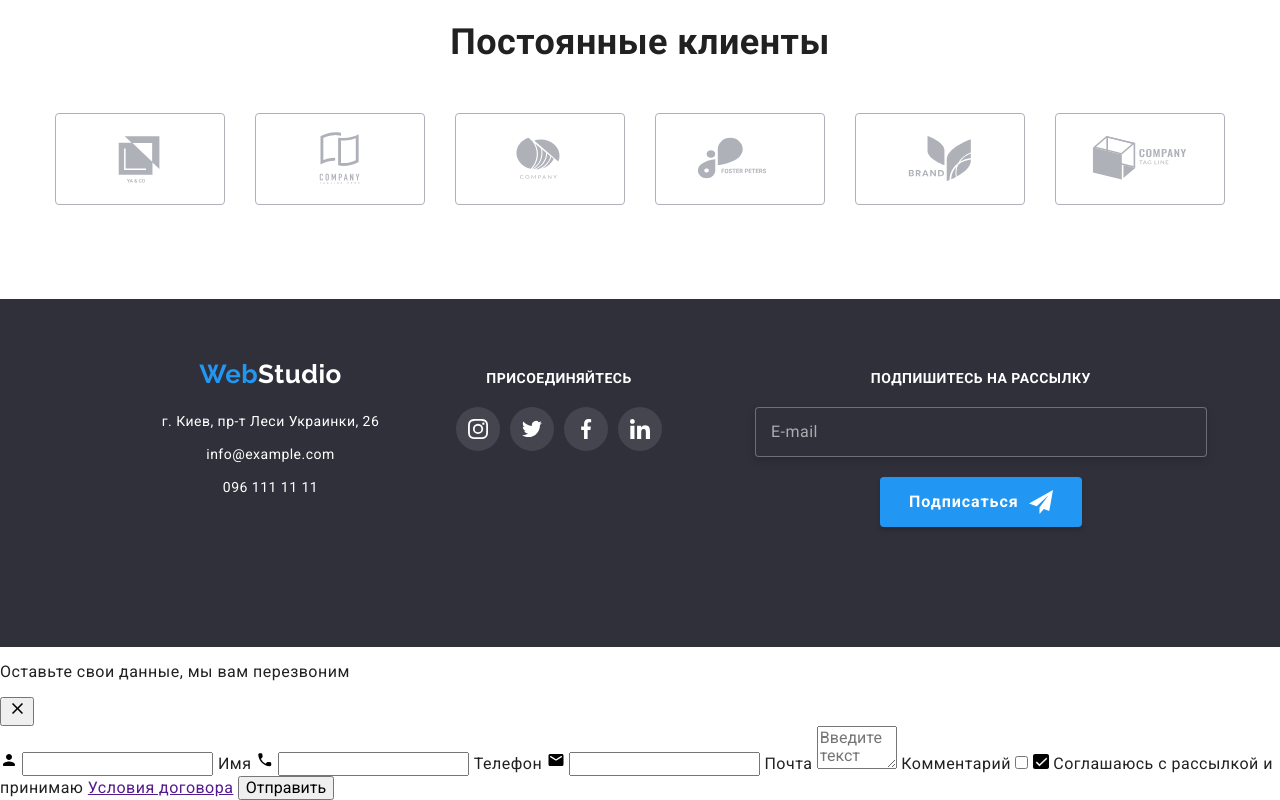
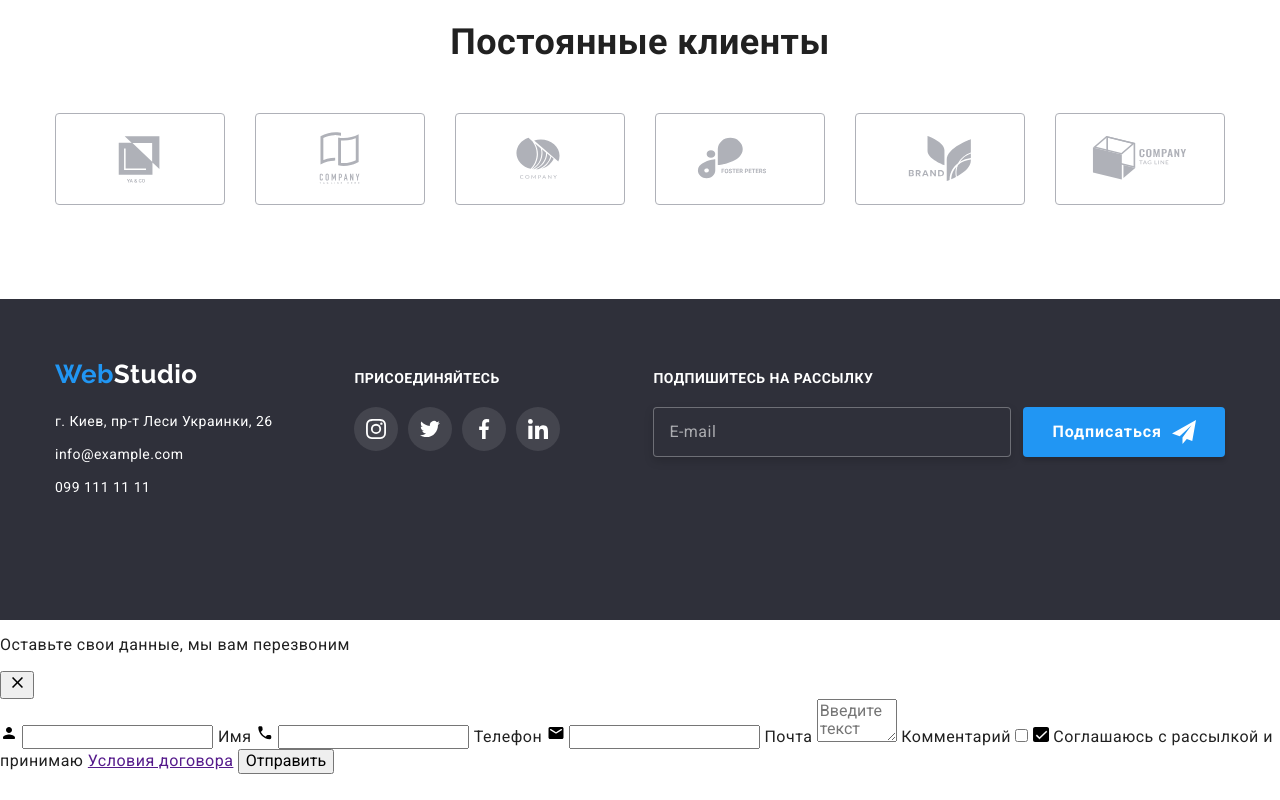
Before and after one commit to VladyslavSht/goit-markup-hw-08, a plain HTML site: page index.html in a window 1280 px wide. Shown: the part 2377-3177 px from the top of the page. After the commit the page ends 3151 px from the top, so only its background shows below. Drawn offline with nearby package versions, Linux system fonts and the light colour scheme.

Commit message:
сделан футтер

```diff
--- a/index.html
+++ b/index.html
@@ -386,7 +386,7 @@
           <ul class="list">
             <li class="bottom-left-title">г. Киев, пр-т Леси Украинки, 26</li>
             <li class="bottom-left-contacts"><a href="mailto:info@example.com" class="link">info@example.com</a></li>
-            <li class="bottom-left-contacts"><a href="tel:+380961111111" class="link">096 111 11 11</a></li>
+            <li class="bottom-left-contacts"><a href="tel:+380991111111" class="link">099 111 11 11</a></li>
           </ul>
           </address>
         </div>
@@ -423,7 +423,7 @@
           </li>
         </ul>
       </div>
-      <div>
+      <div class="bottom-form-box">
         <p class="social-net-title">Подпишитесь на рассылку</p>
         <form class="bottom-form">
           <input type="email" name="email" id="email" class="bottom-form-input" placeholder=" "/>
--- a/sass/components/studio/_footer.scss
+++ b/sass/components/studio/_footer.scss
@@ -4,7 +4,9 @@
 
   background-color: $footer-background-color;
 
-  text-align: center;
+  @media screen and (max-width: 1199px) {
+    text-align: center;
+  }
 }
 
 .bottom-link {
@@ -12,18 +14,30 @@
   margin-bottom: 20px;
 }
 
-@media screen and (min-width: 768px) {
-  .container-bottom {
+.container-bottom {
+  @media screen and (min-width: 768px) {
     display: flex;
-    flex-wrap: wrap;
     align-items: baseline;
   }
 
-  .bottom-left {
+  @media screen and (min-width: 768px) and (max-width: 1199px) {
+    flex-wrap: wrap;
+    justify-content: space-between;
+  }
+}
+
+.bottom-left {
+  @media screen and (min-width: 768px) {
     width: 231px;
+
+    margin-left: 61px;
+    margin-bottom: -20px;
+  }
+
+  @media screen and (min-width: 1200px) {
     margin-right: 70px;
-
-    margin-left: 100px;
+    margin-bottom: 0;
+    margin-left: 0;
   }
 }
 
@@ -54,8 +68,12 @@
   transition: color 250ms $time-function;
 }
 
-@media screen and (min-width: 768px) {
-  .social-net {
+.social-net {
+  @media screen and (min-width: 768px) {
+    margin-right: 74px;
+  }
+
+  @media screen and (min-width: 1200px) {
     margin-right: 93px;
   }
 }
@@ -75,10 +93,13 @@
   display: flex;
   align-items: center;
   justify-content: center;
-  /*margin: 0;*/
+
   margin-bottom: 60px;
+  padding-left: 0;
 
-  padding-left: 0;
+  @media screen and (min-width: 768px) {
+    margin: 0;
+  }
 }
 
 .social-net-link {
@@ -106,11 +127,23 @@
   margin-right: 10px;
 }
 
+@media screen and (min-width: 768px) and (max-width: 1199px) {
+  .bottom-form-box {
+    width: 450px;
+    margin-left: auto;
+    margin-right: auto;
+  }
+}
+
 .bottom-form {
   position: relative;
   width: 100%;
   display: flex;
   flex-direction: column;
+
+  @media screen and (min-width: 1200px) {
+    flex-direction: row;
+  }
 }
 
 .bottom-form-label {
@@ -144,10 +177,15 @@
   &:not(:placeholder-shown) + .bottom-form-label {
     transform: translateX(-75px);
   }
+
+  @media screen and (min-width: 1200px) {
+    margin-bottom: 0;
+    padding-left: 0;
+    width: 358px;
+  }
 }
 
 .bottom-form-btn {
-  /*margin-left: 12px;*/
   margin-right: 125px;
   margin-left: 125px;
   margin-bottom: 60px;
@@ -166,6 +204,12 @@
   box-shadow: 0px 4px 4px rgba(0, 0, 0, 0.15);
   border-radius: 4px;
   border-style: none;
+
+  @media screen and (min-width: 1200px) {
+    margin-right: 0;
+    margin-left: 12px;
+    margin-bottom: 0;
+  }
 }
 
 .bottom-form-btn-icon {
```
Also changed, not shown: css/main.css, css/main.min.css, 2 other files.
